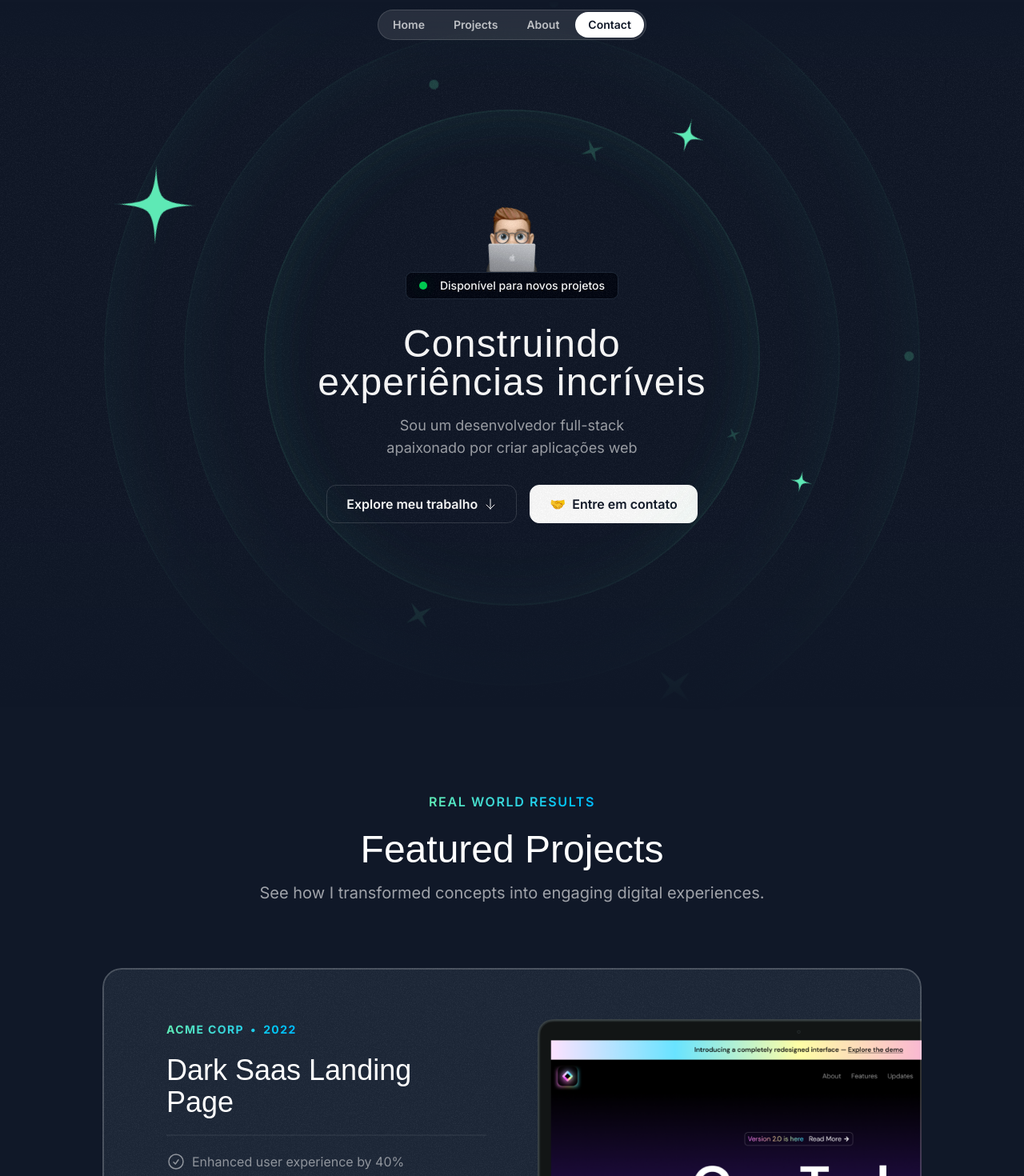
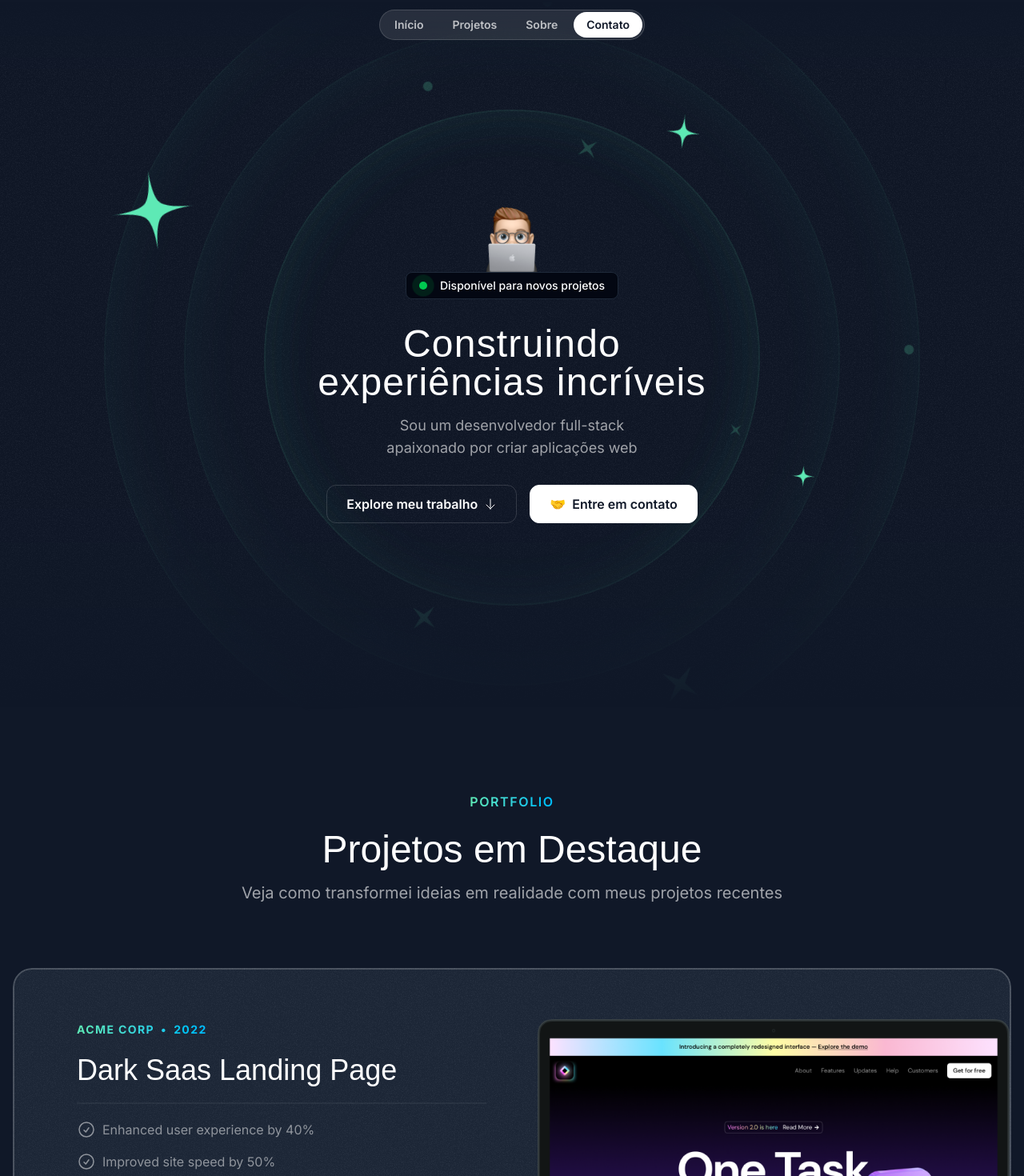
Before and after one commit to marquesmaycon/my-portfolio-2.0, a Next.js app: page / in a window 1280 px wide. Shown: the top 1470 px of the page at 80% size. Built offline with nearby package versions, Linux system fonts and the light colour scheme; a web font is replaced by a local one.

Commit message:
pesonalizations

```diff
--- a/app/globals.css
+++ b/app/globals.css
@@ -8,6 +8,9 @@
 @theme inline {
   --color-background: var(--background);
   --color-foreground: var(--foreground);
+  --color-primary: var(--color-emerald-300);
+  --color-secondary: var(--color-sky-400);
+
   --font-sans: var(--font-sans);
   --font-serif: var(--font-serif);
 
@@ -22,22 +25,26 @@
 }
 
 @layer base {
+  * {
+    scrollbar-width: thin;
+    scrollbar-color: var(--color-emerald-200) transparent;
+  }
+
   .nav-link {
     @apply px-4 py-1.5 rounded-full text-white/70 text-sm font-semibold hover:bg-white/10 hover:text-white transition duration-300;
   }
 
   .hero-ring {
-    @apply absolute inset-0 size-[620px] border-2 top-1/2 left-1/2 -translate-1/2 rounded-full border-emerald-300/5 shadow-[0_0_80px_inset] shadow-emerald-300/5;
+    @apply absolute inset-0 size-[620px] border-2 top-1/2 left-1/2 -translate-1/2 rounded-full border-primary/5 shadow-[0_0_80px_inset] shadow-primary/5;
   }
 
   .gradient-primary {
-    @apply bg-gradient-to-r from-emerald-300 to-sky-400
+    @apply bg-gradient-to-r from-primary to-secondary
   }
 }
 
 @layer utilities {
   .container {
-    @apply lg:max-w-5xl;
-    /* TO DO => remover estilo acima e tornar projeto responsive para tamanhos XL */
+    @apply lg:max-w-7xl;
   }
 }
--- a/app/layout.tsx
+++ b/app/layout.tsx
@@ -26,7 +26,7 @@ export default function RootLayout({
   children: React.ReactNode;
 }>) {
   return (
-    <html lang="en">
+    <html lang="en" className="scroll-smooth">
       <body
         className={twMerge(
           inter.variable,
--- a/components/about.tsx
+++ b/components/about.tsx
@@ -70,7 +70,7 @@ const hobbies = [
 
 export function About() {
   return (
-    <section className="py-20 px-4 lg:py-28">
+    <section className="py-20 px-4 lg:py-28" id="about">
       <div className="container mx-auto">
         <SectionHeader
           eyebrow="Sobre mim"
@@ -157,8 +157,8 @@ const TechIcon = ({
       <svg className="size-0">
         <title>Tech Icon Gradient</title>
         <linearGradient id="tech-icon-gradient">
-          <stop offset="0%" stopColor="#5ee9b5" />
-          <stop offset="100%" stopColor="#00bcff" />
+          <stop offset="0%" stopColor="var(--color-primary)" />
+          <stop offset="100%" stopColor="var(--color-secondary)" />
         </linearGradient>
       </svg>
     </>
--- a/components/card-header.tsx
+++ b/components/card-header.tsx
@@ -18,7 +18,7 @@ export function CardHeader({
       {...props}
     >
       <div className="inline-flex items-center gap-2">
-        <Star className="size-9 text-emerald-300" />
+        <Star className="size-9 text-primary" />
         <h3 className="font-serif text-3xl">{title}</h3>
       </div>
       <p className="text-sm lg:text-base text-white/60 mt-2 max-w-xs">
--- a/components/contact.tsx
+++ b/components/contact.tsx
@@ -20,7 +20,7 @@ export function Contact() {
             <div>
               <button
                 type="button"
-                className="text-white bg-gray-900 inline-flex items-center px-6 h-12 rounded-xl gap-2 w-max border border-gray-900"
+                className="text-white bg-gray-900 border border-gray-950 inline-flex items-center px-6 h-12 rounded-xl gap-2 w-max cursor-pointer hover:bg-gray-700 hover:backdrop-blur-3xl transition-all duration-300"
               >
                 <span className="font-semibold">Entre em contato</span>
                 <ArrowUpRight className="size-4" />
--- a/components/header.tsx
+++ b/components/header.tsx
@@ -3,19 +3,19 @@ export function Header() {
     <div className="flex justify-center items-center fixed top-3 w-full z-30">
       <nav className="flex gap-1 p-0.5 border border-white/15 rounded-full bg-white/10 backdrop-blur-md">
         <a href="#home" className="nav-link">
-          Home
+          Início
         </a>
         <a href="#projects" className="nav-link">
-          Projects
+          Projetos
         </a>
         <a href="#about" className="nav-link">
-          About
+          Sobre
         </a>
         <a
           href="#contact"
           className="nav-link bg-white text-gray-900 hover:bg-white/70 "
         >
-          Contact
+          Contato
         </a>
       </nav>
     </div>
--- a/components/hero.tsx
+++ b/components/hero.tsx
@@ -11,9 +11,20 @@ import { Sparkle } from "./svgs/sparkle";
 import { Star } from "./svgs/star";
 
 export function Hero() {
+
+  function scrollToSection(sectionId: string) {
+    const section = document.getElementById(sectionId);
+    if (section) {
+      section.scrollIntoView({ behavior: "smooth" });
+    }
+  }
+
   return (
-    <div className="py-32 md:py-48 lg:py-60 relative z-0 overflow-x-clip">
-      <div className="absolute inset-0 [mask-image:linear-gradient(to_bottom,transparent,black_10%,black_70%,transparent)] ">
+    <main
+      className="py-32 md:py-48 lg:py-60 relative z-0 overflow-x-clip"
+      id="home"
+    >
+      <div className="absolute inset-0 [mask-image:linear-gradient(to_bottom,transparent,black_10%,black_70%,transparent)] -z-10">
         <GrainBg />
         <div className="hero-ring" />
         <div className="hero-ring size-[820px]" />
@@ -26,7 +37,7 @@ export function Hero() {
           orbitDuration="30s"
           spinDuration="3s"
         >
-          <Sparkle className="text-emerald-300/20 size-8" />
+          <Sparkle className="text-primary/20 size-8" />
         </HeroOrbit>
 
         <HeroOrbit
@@ -35,11 +46,11 @@ export function Hero() {
           orbitDuration="32s"
           spinDuration="3s"
         >
-          <Sparkle className="text-emerald-300/20 size-5" />
+          <Sparkle className="text-primary/20 size-5" />
         </HeroOrbit>
 
         <HeroOrbit size={520} rotation={-41} orbitDuration="34s">
-          <div className="bg-emerald-300/20 size-3 rounded-full" />
+          <div className="bg-primary/20 size-3 rounded-full" />
         </HeroOrbit>
 
         <HeroOrbit
@@ -48,7 +59,7 @@ export function Hero() {
           orbitDuration="36s"
           spinDuration="3s"
         >
-          <Sparkle className="text-emerald-300/20 size-10" />
+          <Sparkle className="text-primary/20 size-10" />
         </HeroOrbit>
 
         <HeroOrbit
@@ -57,7 +68,7 @@ export function Hero() {
           orbitDuration="38s"
           spinDuration="6s"
         >
-          <Star className="text-emerald-300 size-12" />
+          <Star className="text-primary size-12" />
         </HeroOrbit>
 
         <HeroOrbit
@@ -66,11 +77,11 @@ export function Hero() {
           orbitDuration="40s"
           spinDuration="6s"
         >
-          <Star className="text-emerald-300 size-8" />
+          <Star className="text-primary size-8" />
         </HeroOrbit>
 
         <HeroOrbit size={650} rotation={-5} orbitDuration="42s">
-          <div className="bg-emerald-300/20 size-3 rounded-full" />
+          <div className="bg-primary/20 size-3 rounded-full" />
         </HeroOrbit>
 
         <HeroOrbit
@@ -79,11 +90,11 @@ export function Hero() {
           orbitDuration="44s"
           spinDuration="3s"
         >
-          <Sparkle className="text-emerald-300/20 size-14" />
+          <Sparkle className="text-primary/20 size-14" />
         </HeroOrbit>
 
         <HeroOrbit size={720} rotation={83} orbitDuration="46s">
-          <div className="bg-emerald-300/20 size-3 rounded-full" />
+          <div className="bg-primary/20 size-3 rounded-full" />
         </HeroOrbit>
 
         <HeroOrbit
@@ -92,7 +103,7 @@ export function Hero() {
           orbitDuration="48s"
           spinDuration="6s"
         >
-          <Star className="text-emerald-300 size-28" />
+          <Star className="text-primary size-28" />
         </HeroOrbit>
       </div>
 
@@ -125,20 +136,28 @@ export function Hero() {
         <div className="flex flex-col md:flex-row items-center justify-center mt-8 gap-4">
           <button
             type="button"
-            className="inline-flex items-center gap-2 border border-white/15 px-6 h-12 rounded-xl"
+            className="inline-flex items-center gap-2 border border-white/15 px-6 h-12 rounded-xl cursor-pointer hover:bg-primary/10 hover:backdrop-blur-lg transition-all duration-300"
+            onClick={() => scrollToSection("projects")}
           >
             <span className="font-semibold">Explore meu trabalho</span>
             <ArrowDown />
           </button>
-          <button
-            type="button"
-            className="inline-flex items-center gap-2 border border-white bg-white text-gray-900 h-12 px-6 rounded-xl"
+          <a
+            href="https://web.whatsapp.com/send?phone=5544991173753&text=Oi%20Maycon%2C%20vim%20do%20seu%20portf%C3%B3lio"
+            target="_blank"
+            rel="noreferrer"
           >
-            <span>🤝</span>
-            <span className="font-semibold">Entre em contato</span>
-          </button>
+            <button
+              type="button"
+              className="inline-flex items-center gap-2 border border-white bg-white text-gray-900 h-12 px-6 rounded-xl cursor-pointer hover:bg-primary/10 hover:backdrop-blur-lg transition-all hover:text-white hover:border-primary/20 duration-300"
+            >
+              <span>🤝</span>
+              <span className="font-semibold">Entre em contato</span>
+            </button>
+            <script src="https://whatsa.me/bt-min.js?link=https://whatsa.me/5544991173753/?t=Oi%20Maycon,%20vim%20do%20seu%20portf%C3%B3lio"></script>
+          </a>
         </div>
       </div>
-    </div>
+    </main>
   );
 }
--- a/components/projects.tsx
+++ b/components/projects.tsx
@@ -53,9 +53,9 @@ export function Projects() {
     <section id="projects" className="pb-16 px-4 lg:py-24">
       <div className="container mx-auto">
         <SectionHeader
-          eyebrow="Real world results"
-          title="Featured Projects"
-          description="See how I transformed concepts into engaging digital experiences."
+          eyebrow="Portfolio"
+          title="Projetos em Destaque"
+          description="Veja como transformei ideias em realidade com meus projetos recentes"
         />
         <div className="flex flex-col gap-20 mt-10 md:mt-20">
           {portfolioProjects.map((project, index) => (
@@ -86,10 +86,10 @@ export function Projects() {
                       </li>
                     ))}
                   </ul>
-                  <a href={project.link}>
+                  <a href={project.link} target="_blank">
                     <button
                       type="button"
-                      className="bg-white text-gray-950 h-12 w-full px-6 md:w-auto rounded-xl font-semibold inline-flex items-center justify-center gap-2 mt-8"
+                      className="bg-white text-gray-950 h-12 w-full px-6 md:w-auto rounded-xl font-semibold inline-flex items-center justify-center gap-2 mt-8 cursor-pointer hover:bg-white/70 transition-colors duration-300"
                     >
                       <span>View Project</span>
                       <ArrowUpRight className="size-4" />
```
Also changed, not shown: components/footer.tsx (+4 -5 lines), components/testimonials.tsx (+4 -4 lines).
